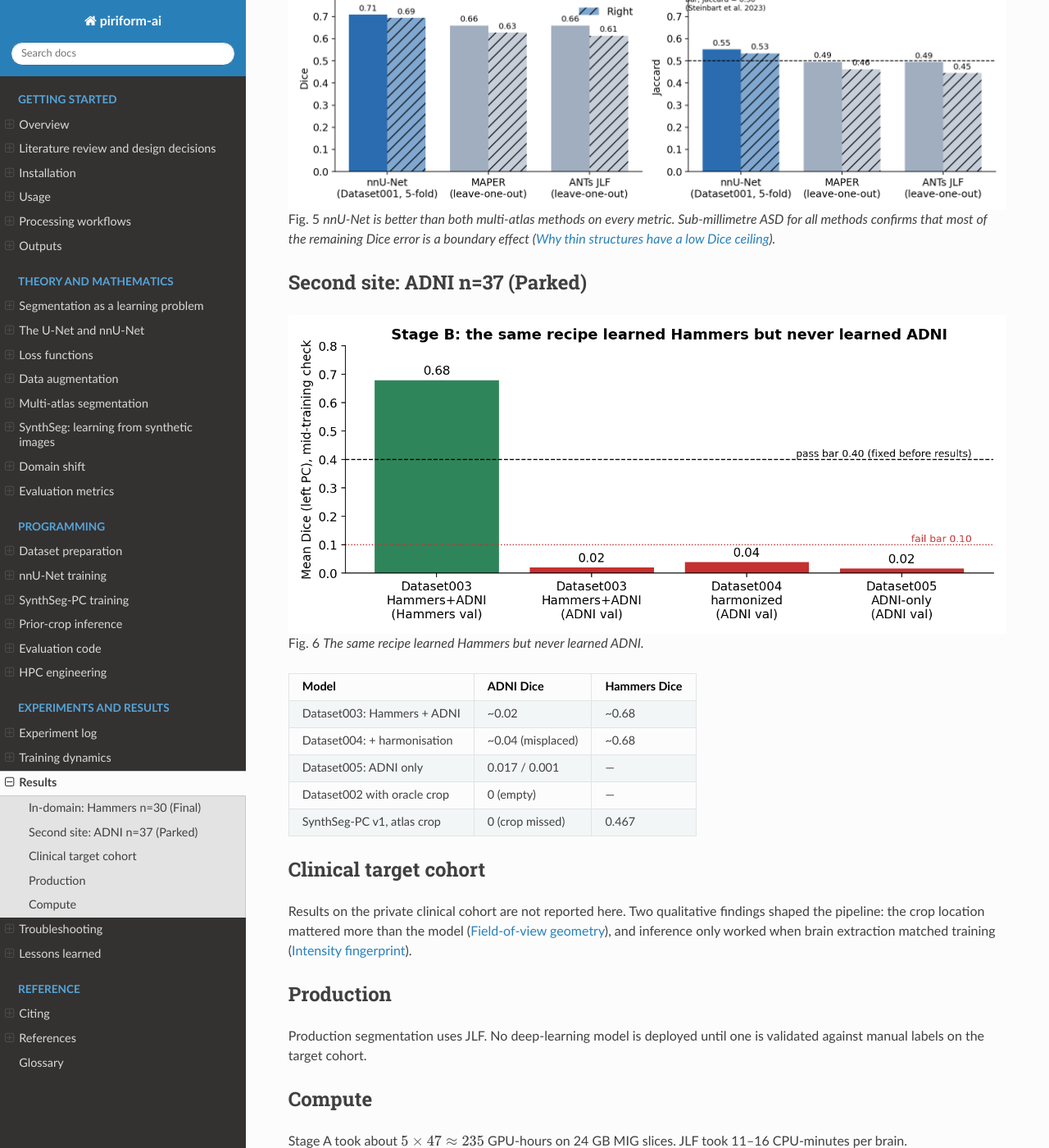
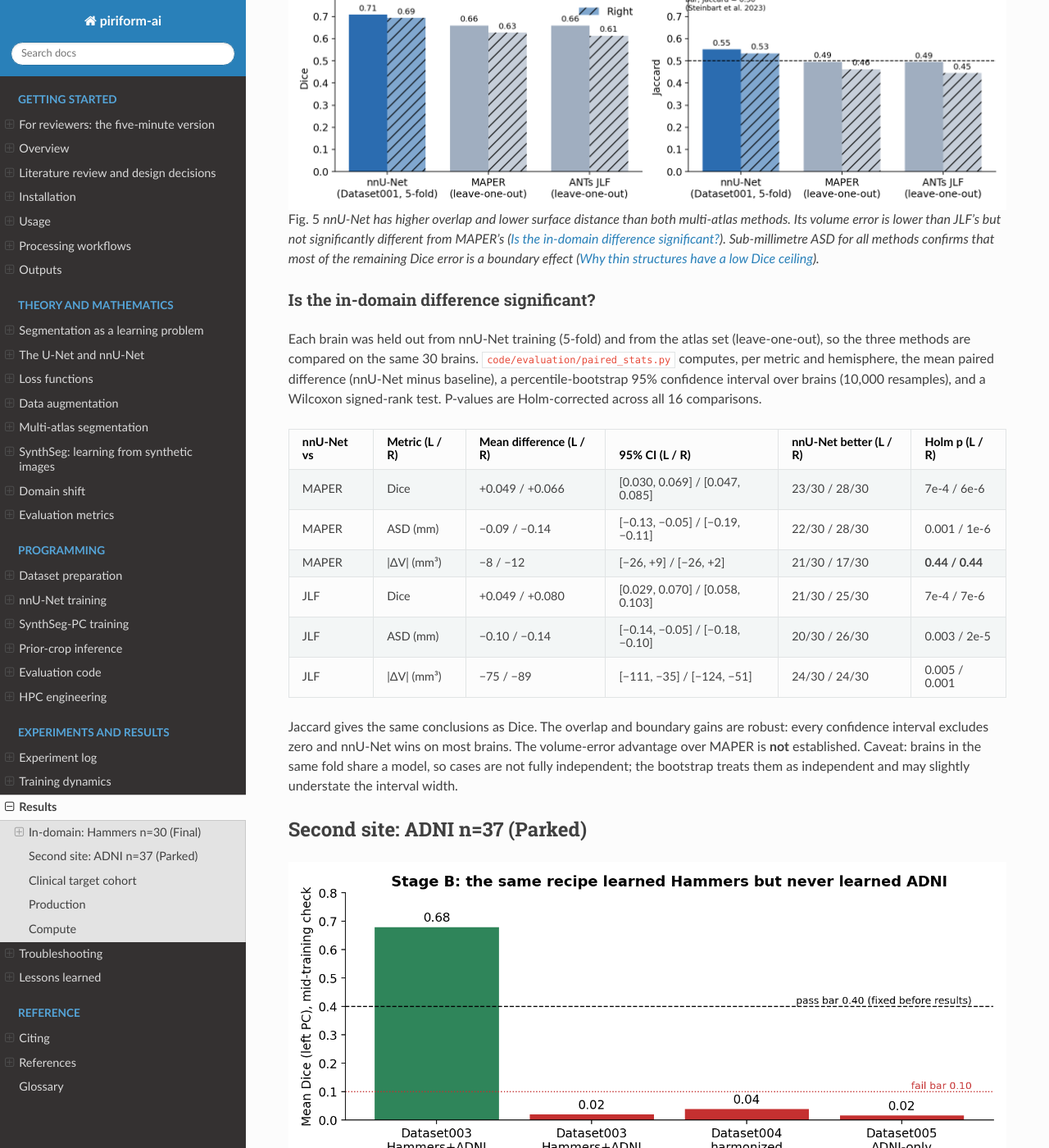
Before and after one commit to phindagijimana/piriform-ai, a Sphinx documentation site: the page built from docs/results.rst, in a window 1280 px wide and 1400 px high, scrolled down 485 px. Shown: the whole window at 82% size. Built offline with Sphinx 7.4.7 and the Read the Docs theme 3.1.0, drawn with Linux system fonts in a browser that asks for light colours.

Commit message:
Add reviewer summary, paired significance tests, and CI test suite
- docs/reviewers.rst: five-minute summary, contributions vs reused, next steps
- paired_stats.py: bootstrap CI + Wilcoxon + Holm on the 30 held-out brains;
  corrects the volume-error claim (not significant vs MAPER)
- tests/: known-answer metric tests and self-tests, run in a tests workflow

```diff
--- a/docs/experiments.rst
+++ b/docs/experiments.rst
@@ -28,7 +28,9 @@ E1 · Stage A: supervised nnU-Net, Dataset001 (Final)
    methods in-domain.
 :Design: ``3d_fullres``, no mirroring, locked 5-fold, 1000 epochs, cuDNN off.
 :Result: Dice 0.708 / 0.693 vs MAPER 0.659 / 0.627 and JLF 0.659 / 0.613.
-   It is better on every metric, including volume error (75 vs 84 vs 150 mm³ left).
+   Overlap and surface distance are significantly better than both baselines
+   (paired Wilcoxon, Holm-corrected p ≤ 0.003). Volume error is significantly
+   better than JLF but **not** than MAPER (p = 0.44); see :ref:`paired-stats`.
 :Decision: In-domain question answered. Move to multi-site.
 
 E2 · Stage B: Hammers + ADNI, Dataset003 (Parked)
--- a/docs/index.rst
+++ b/docs/index.rst
@@ -70,6 +70,7 @@ How to read these docs
    :maxdepth: 2
    :caption: Getting started
 
+   reviewers
    overview
    literature
    installation
--- a/docs/results.rst
+++ b/docs/results.rst
@@ -36,9 +36,76 @@ In-domain: Hammers n=30 (Final)
 .. figure:: ../figures/hammers_three_way.png
    :width: 100%
 
-   nnU-Net is better than both multi-atlas methods on every metric.
+   nnU-Net has higher overlap and lower surface distance than both
+   multi-atlas methods. Its volume error is lower than JLF's but not
+   significantly different from MAPER's (:ref:`paired-stats`).
    Sub-millimetre ASD for all methods confirms that most of the remaining
    Dice error is a boundary effect (:ref:`thin-structure-dice`).
+
+.. _paired-stats:
+
+Is the in-domain difference significant?
+~~~~~~~~~~~~~~~~~~~~~~~~~~~~~~~~~~~~~~~~
+
+Each brain was held out from nnU-Net training (5-fold) and from the atlas
+set (leave-one-out), so the three methods are compared on the same 30 brains.
+``code/evaluation/paired_stats.py`` computes, per metric and hemisphere, the
+mean paired difference (nnU-Net minus baseline), a percentile-bootstrap 95%
+confidence interval over brains (10,000 resamples), and a Wilcoxon
+signed-rank test. P-values are Holm-corrected across all 16 comparisons.
+
+.. list-table::
+   :header-rows: 1
+
+   * - nnU-Net vs
+     - Metric (L / R)
+     - Mean difference (L / R)
+     - 95% CI (L / R)
+     - nnU-Net better (L / R)
+     - Holm p (L / R)
+   * - MAPER
+     - Dice
+     - +0.049 / +0.066
+     - [0.030, 0.069] / [0.047, 0.085]
+     - 23/30 / 28/30
+     - 7e-4 / 6e-6
+   * - MAPER
+     - ASD (mm)
+     - −0.09 / −0.14
+     - [−0.13, −0.05] / [−0.19, −0.11]
+     - 22/30 / 28/30
+     - 0.001 / 1e-6
+   * - MAPER
+     - \|ΔV\| (mm³)
+     - −8 / −12
+     - [−26, +9] / [−26, +2]
+     - 21/30 / 17/30
+     - **0.44 / 0.44**
+   * - JLF
+     - Dice
+     - +0.049 / +0.080
+     - [0.029, 0.070] / [0.058, 0.103]
+     - 21/30 / 25/30
+     - 7e-4 / 7e-6
+   * - JLF
+     - ASD (mm)
+     - −0.10 / −0.14
+     - [−0.14, −0.05] / [−0.18, −0.10]
+     - 20/30 / 26/30
+     - 0.003 / 2e-5
+   * - JLF
+     - \|ΔV\| (mm³)
+     - −75 / −89
+     - [−111, −35] / [−124, −51]
+     - 24/30 / 24/30
+     - 0.005 / 0.001
+
+Jaccard gives the same conclusions as Dice. The overlap and boundary gains
+are robust: every confidence interval excludes zero and nnU-Net wins on most
+brains. The volume-error advantage over MAPER is **not** established. Caveat:
+brains in the same fold share a model, so cases are not fully independent;
+the bootstrap treats them as independent and may slightly understate the
+interval width.
 
 Second site: ADNI n=37 (Parked)
 -------------------------------
--- /dev/null
+++ b/docs/reviewers.rst
@@ -0,0 +1,92 @@
+For reviewers: the five-minute version
+======================================
+
+**Philbert Ndagijimana** · `phindagiji@gmail.com <mailto:phindagiji@gmail.com>`__ ·
+`github.com/phindagijimana <https://github.com/phindagijimana>`__
+
+The task
+--------
+
+Segment the human piriform cortex, a ~0.5 cm³, 2–3 mm thick strip of
+olfactory cortex relevant to epilepsy surgery, on T1 MRI. The only published
+automatic method (multi-atlas MAPER) agrees with manual tracing at Jaccard
+≈ 0.50. I asked whether a trained 3D CNN can beat it, and whether it still
+works on scans from other sites.
+
+Findings
+--------
+
+1. **In-domain, the CNN wins.** On 30 manually labelled brains, each held
+   out once, nnU-Net reached Dice 0.71 / 0.69 (left / right) vs 0.66 / 0.63
+   for MAPER and 0.66 / 0.61 for joint label fusion. The gain in overlap and
+   surface distance is significant (paired Wilcoxon, Holm-corrected
+   p ≤ 0.003; nnU-Net better on 20–28 of 30 brains). The volume-error gain
+   over MAPER is **not** significant (:ref:`paired-stats`).
+2. **It did not transfer to a second site, and I found out why rather than
+   tuning blindly.** On ADNI, Dice stayed near 0.02. Controlled follow-ups
+   ruled out explanations one at a time: intensity harmonisation (0.04),
+   ADNI-only training (fits the training brains, 0.02 on held-out), and
+   correctly centred crops (still empty). The branch was stopped at a fail
+   threshold fixed before training (:doc:`experiments`).
+3. **A pooled validation metric hid a total failure.** The mixed-site
+   training curve showed a pseudo-Dice of ~0.45 that looked like slow
+   learning; scoring per site showed 0.68 on one site and 0.02 on the other
+   (:doc:`training_dynamics`).
+4. **Geometry mattered more than the model** on new data: a crop centred on
+   the wrong structure contained 0% of the target, and a mismatched
+   skull-stripping step produced empty masks. Both now fail closed in the
+   inference pipeline (:ref:`fov-geometry`).
+5. **Production stays classical.** No learned model is deployed until it is
+   validated against manual labels on the target cohort.
+
+What I built
+------------
+
+* The experimental protocol: success and fail thresholds set before
+  training, locked and site-stratified splits, a scorer calibrated against a
+  published result before any model was trained.
+* Dataset builders for seven nnU-Net variants (whole-brain, crops,
+  multi-site, harmonised, offline augmentation, dense neighbour labels) and
+  the SynthSeg-PC label maps and training recipes.
+* Training on a shared GPU cluster: a no-mirroring trainer (left–right flips
+  are invalid for this task), a cuDNN workaround for MIG GPU slices, and
+  checkpoint chaining across 12-hour Slurm limits.
+* Inference: atlas-registered crop priors, stitching back to native space,
+  and a fail-closed field-of-view gate.
+* Evaluation: the metric library, per-site scoring, paired statistics, and a
+  test suite that runs in CI. I also found and fixed a label-ID bug that had
+  produced plausible-looking numbers (:ref:`label-id-bug`).
+
+What I reused
+-------------
+
+The piriform labels (Steinbart et al.), the Hammers atlas and ADNI images,
+nnU-Net and SynthSeg as training frameworks, and ANTs / MIRTK / NiftySeg for
+registration and the multi-atlas baselines. Every source is cited in
+:doc:`references`, and :doc:`literature` explains which paper drove which
+decision.
+
+What I would do next
+--------------------
+
+1. Draw 10–20 manual labels on the target cohort. Without them, any
+   accuracy claim there is agreement with a reference, not accuracy.
+2. Finish the synthetic-image model (SynthSeg-PC v2) with a full per-epoch
+   validation sweep on real images.
+3. Cut the training schedule: the curves plateau within ~100 of 1000 epochs.
+
+Where to look
+-------------
+
+.. list-table::
+   :widths: 30 70
+
+   * - 10 minutes
+     - :doc:`experiments` (hypothesis → result → decision for each step) and
+       :doc:`lessons`
+   * - The evidence
+     - :doc:`results`, :doc:`training_dynamics`
+   * - Depth
+     - :doc:`theory/segmentation` onwards (math), :doc:`literature`
+   * - Code
+     - :doc:`programming/nnunet_training` onwards; ``code/`` and ``tests/``
```
Also changed, not shown: README.md (+3 -3 lines), docs/usage.rst (+10 -0 lines), code/README.md, figures/hammers_three_way.png, 4 other files.
